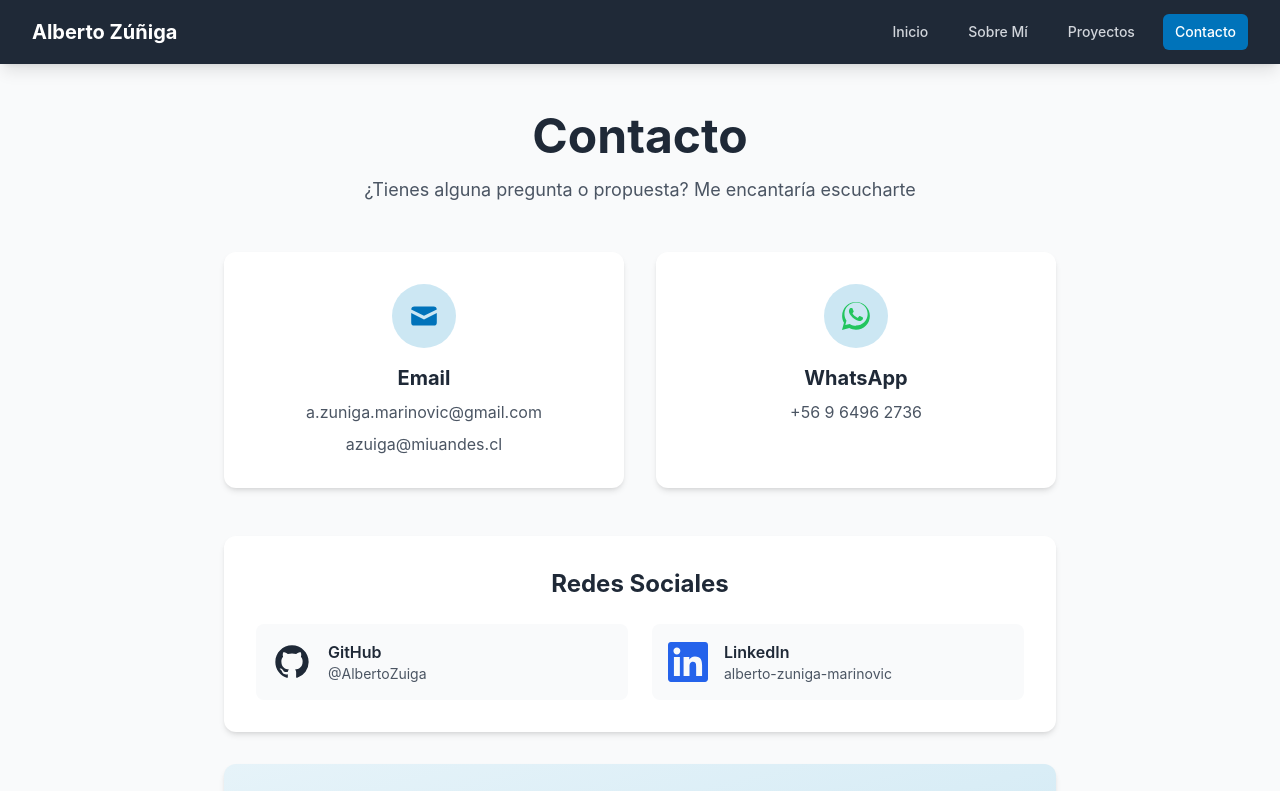
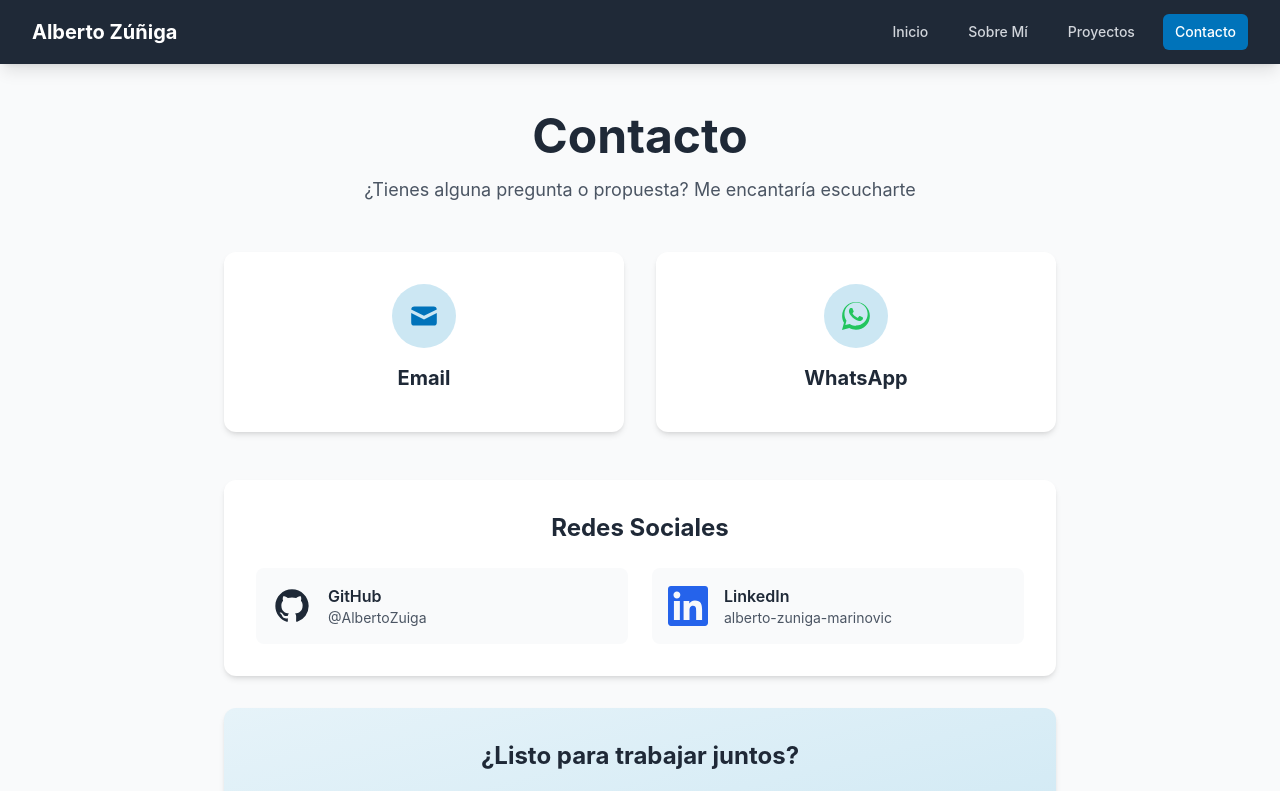
Before and after one commit to AlbertoZuiga/AlbertoZuiga.github.io, a React (Vite) app: page /contact in a window 1280 px wide. Shown: the top 791 px of the page. Built offline with nearby package versions, Linux system fonts and the light colour scheme.

Commit message:
feat: remove personal email and WhatsApp contact information from Contact component

```diff
--- a/src/pages/Contact.jsx
+++ b/src/pages/Contact.jsx
@@ -33,8 +33,6 @@ const Contact = () => {
               </svg>
             </div>
             <h3 className="text-xl font-bold text-gray-800 mb-2">Email</h3>
-            <p className="text-gray-600">a.zuniga.marinovic@gmail.com</p>
-            <p className="text-gray-600 mt-2">azuiga@miuandes.cl</p>
           </a>
 
           <a
@@ -55,7 +53,6 @@ const Contact = () => {
               </svg>
             </div>
             <h3 className="text-xl font-bold text-gray-800 mb-2">WhatsApp</h3>
-            <p className="text-gray-600">+56 9 6496 2736</p>
           </a>
         </div>
 
```
